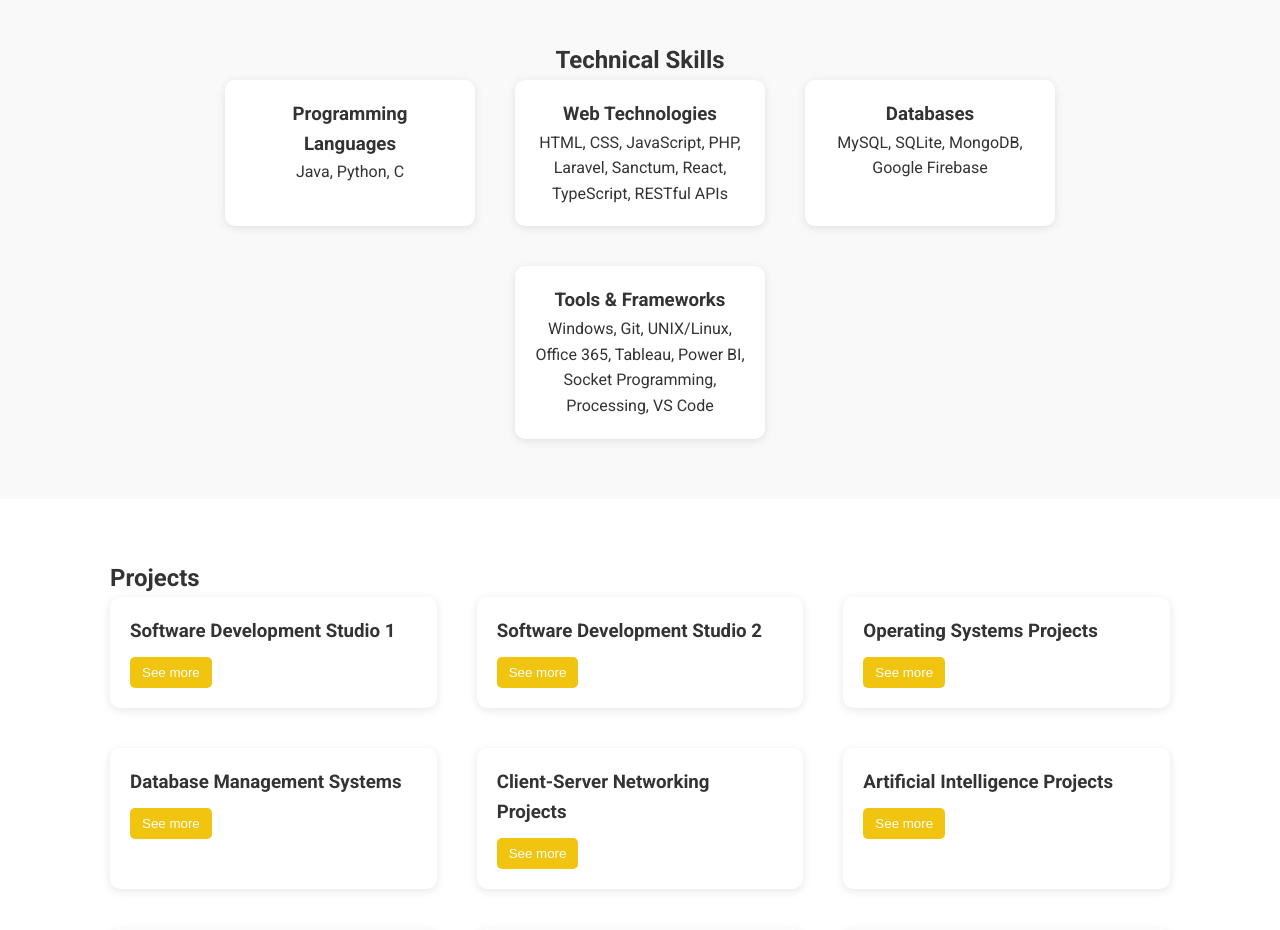
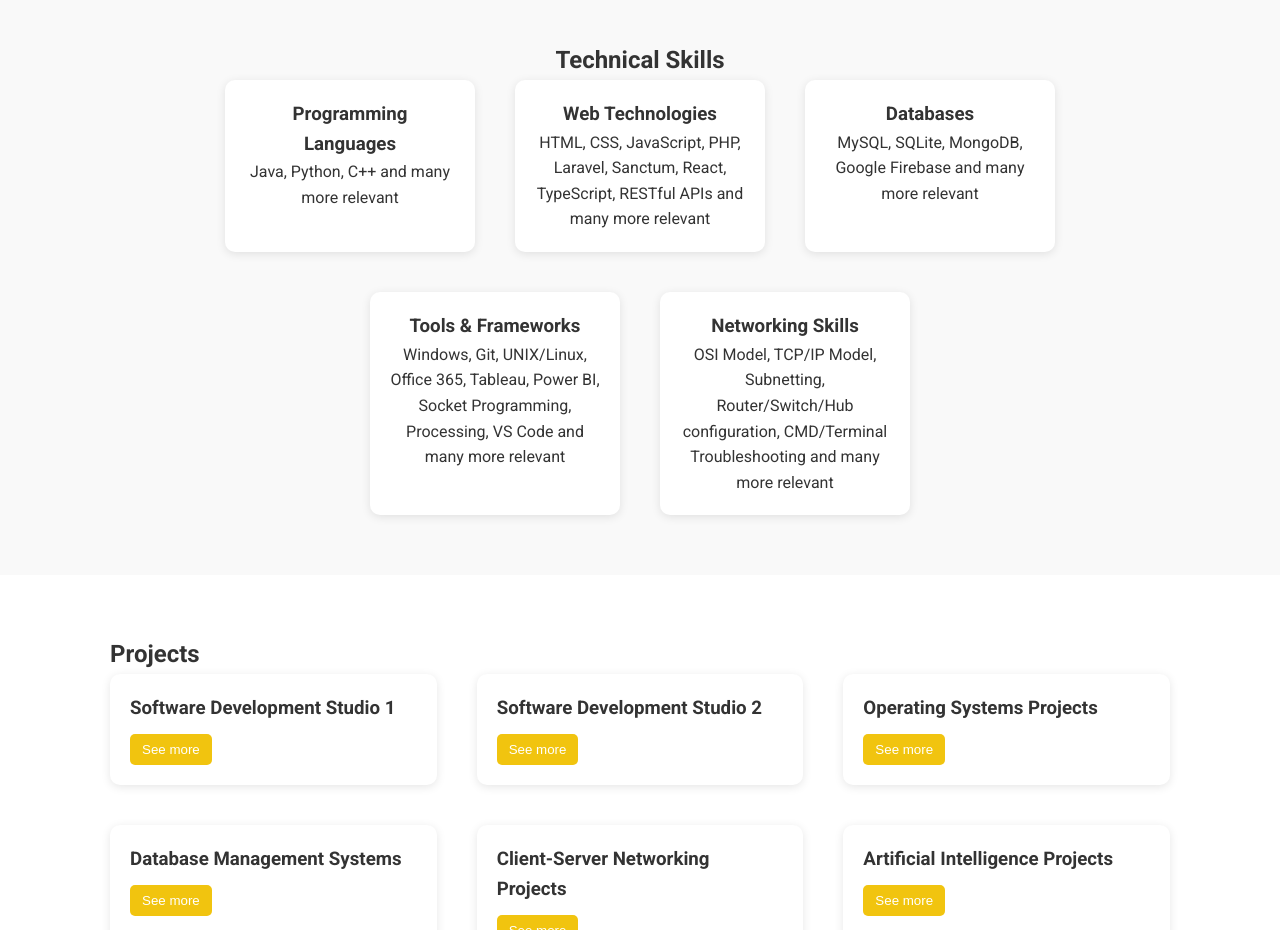
Before and after one commit to bikas-neupane2008/mypersonalwebsite, a plain HTML site: page index.html in a window 1280 px wide. Shown: the part 1400-2330 px from the top of the page. Drawn offline with Linux system fonts and the light colour scheme.

Commit message:
Website UI Updated

```diff
--- a/index.html
+++ b/index.html
@@ -120,20 +120,24 @@
                 <div class="skills-list">
                     <article class="skill-item">
                         <h3>Programming Languages</h3>
-                        <p>Java, Python, C</p>
+                        <p>Java, Python, C++ and many more relevant</p>
                     </article>
                     <article class="skill-item">
                         <h3>Web Technologies</h3>
-                        <p>HTML, CSS, JavaScript, PHP, Laravel, Sanctum, React, TypeScript, RESTful APIs</p>
+                        <p>HTML, CSS, JavaScript, PHP, Laravel, Sanctum, React, TypeScript, RESTful APIs and many more relevant</p>
                     </article>
                     <article class="skill-item">
                         <h3>Databases</h3>
-                        <p>MySQL, SQLite, MongoDB, Google Firebase</p>
+                        <p>MySQL, SQLite, MongoDB, Google Firebase and many more relevant</p>
                     </article>
                     <article class="skill-item">
                         <h3>Tools & Frameworks</h3>
                         <p>Windows, Git, UNIX/Linux, Office 365, Tableau, Power BI, Socket Programming, Processing, VS
-                            Code</p>
+                            Code and many more relevant</p>
+                    </article>
+                    <article class="skill-item">
+                        <h3>Networking Skills</h3>
+                        <p>OSI Model, TCP/IP Model, Subnetting, Router/Switch/Hub configuration, CMD/Terminal Troubleshooting and many more relevant</p>
                     </article>
                 </div>
             </div>
```
